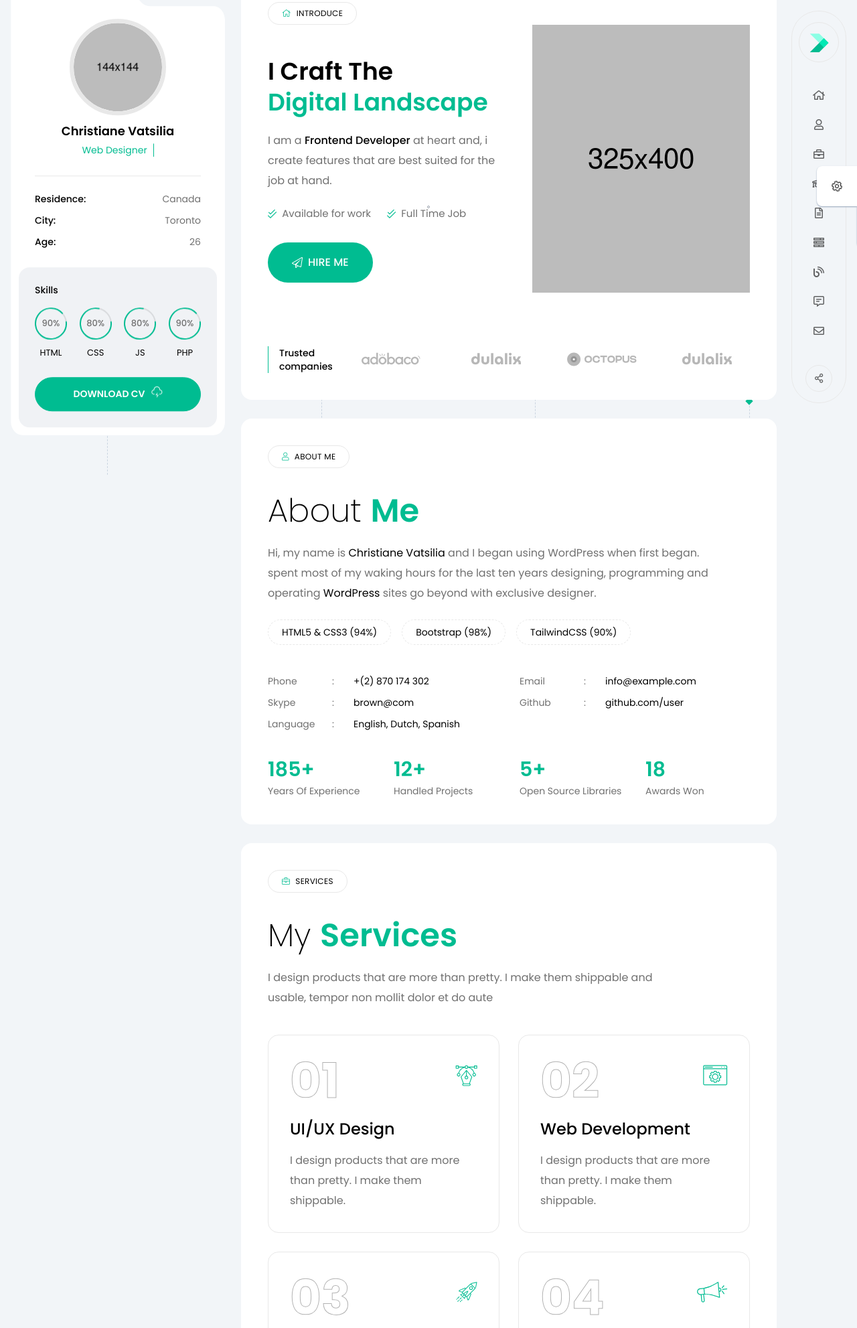
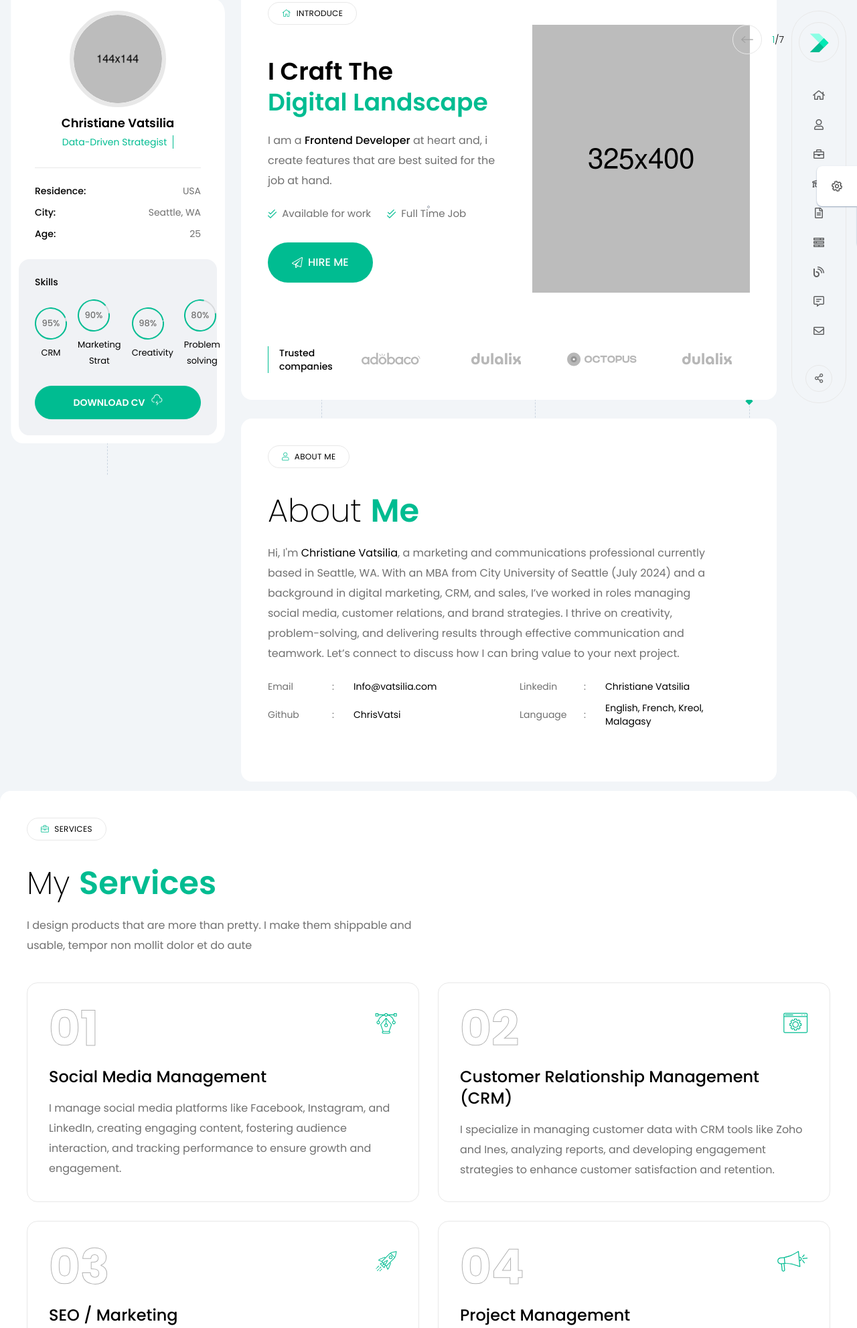
Before and after one commit to ChrisVatsi/vastilia.com, a plain HTML site: page index.html in a window 1280 px wide. Shown: the part 91-2074 px from the top of the page at 67% size. Drawn offline with Linux system fonts and the light colour scheme.

Commit message:
Update entire page

```diff
--- a/index.html
+++ b/index.html
@@ -242,9 +242,9 @@
                         <h6 class="mb-1 text-lg font-semibold text-black dark:text-white name">Christiane Vatsilia</h6>
                         <div class="leading-none cd-headline clip is-full-width">
                             <h6 class="text-sm cd-words-wrapper designation text-theme after:!bg-theme *:font-normal">
-                                <b class="is-visible">Web Developer</b>
-                                <b>Photographers</b>
-                                <b>Web Designer</b>
+                                <b class="is-visible">Creative Problem-Solver</b>
+                                <b>Customer-Centric Marketer</b>
+                                <b>Data-Driven Strategist</b><b>Detail-Oriented Organizer</b>
                             </h6>
                         </div>
                     </div>
@@ -252,15 +252,15 @@
                         <ul class="space-y-3 *:flex *:text-sm">
                             <li>
                                 <span class="flex-1 font-medium text-black dark:text-white">Residence:</span>
-                                <span>Canada</span>
+                                <span>USA</span>
                             </li>
                             <li>
                                 <span class="flex-1 font-medium text-black dark:text-white">City:</span>
-                                <span>Toronto</span>
+                                <span>Seattle, WA</span>
                             </li>
                             <li>
                                 <span class="flex-1 font-medium text-black dark:text-white">Age:</span>
-                                <span>26</span>
+                                <span>25</span>
                             </li>
                         </ul>
                     </div>
@@ -270,28 +270,28 @@
                         <div class="text-sm font-medium text-black dark:text-white">Skills</div>
                         <div class="flex items-center justify-between my-4 space-x-4 skills_circle *:space-y-2 *:text-center">
                             <div class="progressCircle">
+                                <div class="relative w-12 h-12 circle" data-percent="95" data-circlefill="#00BC91" data-circleempty="#777777">
+                                    <div class="absolute inset-0 text-[13px] font-medium label flex-center">100%</div>
+                                </div>
+                                <p class="text-[13px] font-normal dark:font-light text-black dark:text-white/90">CRM</p>
+                            </div>
+                            <div class="progressCircle">
                                 <div class="relative w-12 h-12 circle" data-percent="90" data-circlefill="#00BC91" data-circleempty="#777777">
-                                    <div class="absolute inset-0 text-[13px] font-medium label flex-center">90%</div>
-                                </div>
-                                <p class="text-[13px] font-normal dark:font-light text-black dark:text-white/90">HTML</p>
+                                    <div class="absolute inset-0 text-[13px] font-medium label flex-center">100%</div>
+                                </div>
+                                <p class="text-[13px] font-normal dark:font-light text-black dark:text-white/90">Marketing Strat</p>
+                            </div>
+                            <div class="progressCircle">
+                                <div class="relative w-12 h-12 circle" data-percent="98" data-circlefill="#00BC91" data-circleempty="#777777">
+                                    <div class="absolute inset-0 text-[13px] font-medium label flex-center">100%</div>
+                                </div>
+                                <p class="text-[13px] font-normal dark:font-light text-black dark:text-white/90">Creativity</p>
                             </div>
                             <div class="progressCircle">
                                 <div class="relative w-12 h-12 circle" data-percent="80" data-circlefill="#00BC91" data-circleempty="#777777">
-                                    <div class="absolute inset-0 text-[13px] font-medium label flex-center">80%</div>
-                                </div>
-                                <p class="text-[13px] font-normal dark:font-light text-black dark:text-white/90">CSS</p>
-                            </div>
-                            <div class="progressCircle">
-                                <div class="relative w-12 h-12 circle" data-percent="80" data-circlefill="#00BC91" data-circleempty="#777777">
-                                    <div class="absolute inset-0 text-[13px] font-medium label flex-center">80%</div>
-                                </div>
-                                <p class="text-[13px] font-normal dark:font-light text-black dark:text-white/90">JS</p>
-                            </div>
-                            <div class="progressCircle">
-                                <div class="relative w-12 h-12 circle" data-percent="90" data-circlefill="#00BC91" data-circleempty="#777777">
                                     <div class="absolute inset-0 text-[13px] font-medium label flex-center">90%</div>
                                 </div>
-                                <p class="text-[13px] font-normal dark:font-light text-black dark:text-white/90">PHP</p>
+                                <p class="text-[13px] font-normal dark:font-light text-black dark:text-white/90">Problem solving</p>
                             </div>
                         </div>
                         <div class="mt-6">
@@ -603,79 +603,36 @@
                                 About <span class="font-semibold text-theme">Me</span>
                             </h2>
                             <p class="max-w-2xl mt-4 md:mt-6 subtitle">
-                                Hi, my name is <span class="text-black dark:text-white">Christiane Vatsilia</span> and I began using WordPress when first began. spent most of my waking hours for the last ten years designing, programming and operating <span class="text-black dark:text-white"> WordPress</span> sites go beyond with exclusive designer.
+                                Hi, I'm <span class="text-black dark:text-white">Christiane Vatsilia</span>, a marketing and communications professional currently based in Seattle, WA. With an MBA from City University of Seattle (July 2024) and a background in digital marketing, CRM, and sales, I’ve worked in roles managing social media, customer relations, and brand strategies. I thrive on creativity, problem-solving, and delivering results through effective communication and teamwork. Let’s connect to discuss how I can bring value to your next project.
                             </p>
                         </div>
-                        <div class="mt-6 section-content">
-                            <div class="inline-flex flex-wrap items-center gap-2 mb-5 text-sm md:gap-4 *:inline-block *:px-3.5 *:py-2 *:transition *:duration-300 *:border *:border-dashed *:text-black dark:*:text-white/70 *:border-platinum dark:*:border-greyBlack *:rounded-3xl md:*:px-5 md:*:py-2">
-                                <a href="#"
-                                    class="hover:text-theme dark:hover:text-white">
-                                    HTML5 & CSS3 (94%)
-                                </a>
-                                <a href="#"
-                                    class="hover:text-theme dark:hover:text-white">
-                                    Bootstrap (98%)
-                                </a>
-                                <a href="#"
-                                    class="hover:text-theme dark:hover:text-white">
-                                    TailwindCSS (90%)
-                                </a>
-                            </div>
+
 
                             <ul class="grid mt-4 mb-10 text-sm lg:mt-6 md:grid-cols-2 gap-x-8 gap-y-3 *:flex *:items-center">
-                                <li>
-                                    <span class="flex-[0_0_6rem]">Phone</span>
-                                    <span class="flex-[0_0_2rem]">:</span>
-                                    <span class="text-black dark:text-white">+(2) 870 174 302 </span>
-                                </li>
+
                                 <li>
                                     <span class="flex-[0_0_6rem]">Email</span>
                                     <span class="flex-[0_0_2rem]">:</span>
-                                    <span class="text-black dark:text-white">info@example.com</span>
+                                    <a class="text-black dark:text-white" href="mailto:Job@vatsilia.com">Info@vatsilia.com</a>
                                 </li>
                                 <li>
-                                    <span class="flex-[0_0_6rem]">Skype</span>
+                                    <span class="flex-[0_0_6rem]">Linkedin</span>
                                     <span class="flex-[0_0_2rem]">:</span>
-                                    <span class="text-black dark:text-white">brown@com</span>
+                                    <a class="text-black dark:text-white" href="https://www.linkedin.com/in/vatsilia-christiane-a36933242">Christiane Vatsilia</a>
                                 </li>
                                 <li>
                                     <span class="flex-[0_0_6rem]">Github</span>
                                     <span class="flex-[0_0_2rem]">:</span>
-                                    <span class="text-black dark:text-white">github.com/user</span>
+                                    <a class="text-black dark:text-white" href="https://github.com/ChrisVatsi">ChrisVatsi</a>
                                 </li>
                                 <li>
                                     <span class="flex-[0_0_6rem]">Language</span>
                                     <span class="flex-[0_0_2rem]">:</span>
-                                    <span class="text-black dark:text-white">English, Dutch, Spanish</span>
+                                    <span class="text-black dark:text-white">English, French, Kreol, Malagasy</span>
                                 </li>
                             </ul>
 
-                            <ul class="grid grid-cols-2 gap-6 counters md:grid-cols-4 xl:gap-8">
-                                <li>
-                                    <div class="mb-1 text-2xl font-semibold md:text-3xl number text-theme 2xl:text-4xl">
-                                        <span>185</span>+
-                                    </div>
-                                    <div class="text-sm">Years Of Experience</div>
-                                </li>
-                                <li>
-                                    <div class="mb-1 text-2xl font-semibold md:text-3xl number text-theme 2xl:text-4xl">
-                                        <span>12</span>+
-                                    </div>
-                                    <div class="text-sm">Handled Projects</div>
-                                </li>
-                                <li>
-                                    <div class="mb-1 text-2xl font-semibold md:text-3xl number text-theme 2xl:text-4xl">
-                                        <span>05</span>+
-                                    </div>
-                                    <div class="text-sm">Open Source Libraries</div>
-                                </li>
-                                <li>
-                                    <div class="mb-1 text-2xl font-semibold md:text-3xl number text-theme 2xl:text-4xl">
-                                        <span>18</span>
-                                    </div>
-                                    <div class="text-sm">Awards Won</div>
-                                </li>
-                            </ul>
+
 
                         </div>
                     </div>
@@ -718,10 +675,11 @@
                                     01
                                 </div>
                                 <h4 class="mt-5 mb-4 text-xl font-medium text-black dark:text-white xl:text-2xl">
-                                    UI/UX Design
+                                    Social Media Management
                                 </h4>
                                 <p>
-                                    I design products that are more than pretty. I make them shippable.
+
+                                    I manage social media platforms like Facebook, Instagram, and LinkedIn, creating engaging content, fostering audience interaction, and tracking performance to ensure growth and engagement.
                                 </p>
                             </div>
                             <div class="card-item group hover:border-theme dark:hover:border-theme">
@@ -745,10 +703,10 @@
                                     02
                                 </div>
                                 <h4 class="mt-5 mb-4 text-xl font-medium text-black dark:text-white xl:text-2xl">
-                                    Web Development
+                                    Customer Relationship Management (CRM)
                                 </h4>
                                 <p>
-                                    I design products that are more than pretty. I make them shippable.
+                                I specialize in managing customer data with CRM tools like Zoho and Ines, analyzing reports, and developing engagement strategies to enhance customer satisfaction and retention.
                                 </p>
                             </div>
                             <div class="card-item group hover:border-theme dark:hover:border-theme">
@@ -784,7 +742,7 @@
                                     SEO / Marketing
                                 </h4>
                                 <p>
-                                    I design products that are more than pretty. I make them shippable.
+                                    I help businesses promote their events through strategic marketing, customer outreach, and effective engagement to maximize event success.
                                 </p>
                             </div>
                             <div class="card-item group hover:border-theme dark:hover:border-theme">
@@ -801,10 +759,10 @@
                                     04
                                 </div>
                                 <h4 class="mt-5 mb-4 text-xl font-medium text-black dark:text-white xl:text-2xl">
-                                    Branding & Strategy
+                                    Project Management
                                 </h4>
                                 <p>
-                                    I design products that are more than pretty. I make them shippable.
+                                    I oversee multiple projects, ensuring timely execution and team collaboration while adapting to challenges and delivering efficient solutions.
                                 </p>
                             </div>
                         </div>
@@ -828,11 +786,7 @@
                                 class="title text-[32px] md:text-4xl lg:text-5xl font-extralight text-black dark:text-white leading-1.27">
                                 My <span class="font-semibold text-theme">Advantages</span>
                             </h2>
-                            <p class="max-w-xl mt-4 md:mt-6 subtitle">
-                                I design products that are more than pretty. I make them shippable and usable, ttempor
-                                non mollit dolor et do aute
-                            </p>
-                        </div>
+
 
                         <div class="mt-12 skills-slider xl:mt-16">
                             <div class="swiper">
@@ -840,7 +794,7 @@
                                 <div class="swiper-wrapper *:space-y-5 *:text-center">
                                     <div class="swiper-slide">
                                         <div class="text-center icon">
-                                            <img src="assets/img/skill/figma.svg" class="dark:grayscale" alt="Figma">
+
                                         </div>
                                         <div class="progressCircle">
                                             <div class="relative w-32 h-32 mx-auto circle md:w-40 md:h-40"
@@ -850,11 +804,11 @@
                                                 </div>
                                             </div>
                                         </div>
-                                        <div class="text-black dark:text-white name">Figma</div>
+                                        <div class="text-black dark:text-white name">Adaptability</div>
                                     </div>
                                     <div class="swiper-slide">
                                         <div class="text-center icon">
-                                            <img src="assets/img/skill/webflow.svg" class="dark:grayscale" alt="webflow">
+
                                         </div>
                                         <div class="progressCircle">
                                             <div class="relative w-32 h-32 mx-auto circle md:w-40 md:h-40"
@@ -864,11 +818,11 @@
                                                 </div>
                                             </div>
                                         </div>
-                                        <div class="text-black dark:text-white name">Weblfow</div>
+                                        <div class="text-black dark:text-white name">Attention to Detail</div>
                                     </div>
                                     <div class="swiper-slide">
                                         <div class="text-center icon">
-                                            <img src="assets/img/skill/tailwind.svg" class="dark:grayscale" alt="TailwindCSS">
+
                                         </div>
                                         <div class="progressCircle">
                                             <div class="relative w-32 h-32 mx-auto circle md:w-40 md:h-40"
@@ -878,11 +832,11 @@
                                                 </div>
                                             </div>
                                         </div>
-                                        <div class="text-black dark:text-white name">Tailwind</div>
+                                        <div class="text-black dark:text-white name">Cultural Insight</div>
                                     </div>
                                     <div class="swiper-slide">
                                         <div class="text-center icon">
-                                            <img src="assets/img/skill/html.svg" class="dark:grayscale" alt="HTML5">
+
                                         </div>
                                         <div class="progressCircle">
                                             <div class="relative w-32 h-32 mx-auto circle md:w-40 md:h-40"
@@ -892,11 +846,11 @@
                                                 </div>
                                             </div>
                                         </div>
-                                        <div class="text-black dark:text-white name">HTML5</div>
+                                        <div class="text-black dark:text-white name">Diverse Experience</div>
                                     </div>
                                     <div class="swiper-slide">
                                         <div class="text-center icon">
-                                            <img src="assets/img/skill/css.svg" class="dark:grayscale" alt="CSS3">
+
                                         </div>
                                         <div class="progressCircle">
                                             <div class="relative w-32 h-32 mx-auto circle md:w-40 md:h-40"
@@ -906,11 +860,11 @@
                                                 </div>
                                             </div>
                                         </div>
-                                        <div class="text-black dark:text-white name">CSS3</div>
+                                        <div class="text-black dark:text-white name">Creative Problem-Solving</div>
                                     </div>
                                     <div class="swiper-slide">
                                         <div class="text-center icon">
-                                            <img src="assets/img/skill/js.svg" class="dark:grayscale" alt="JavaScript">
+
                                         </div>
                                         <div class="progressCircle">
                                             <div class="relative w-32 h-32 mx-auto circle md:w-40 md:h-40"
@@ -920,11 +874,11 @@
                                                 </div>
                                             </div>
                                         </div>
-                                        <div class="font-light text-black dark:text-white name">JavaScript</div>
+                                        <div class="font-light text-black dark:text-white name">Technical Expertise</div>
                                     </div>
                                     <div class="swiper-slide">
                                         <div class="text-center icon">
-                                            <img src="assets/img/skill/jquery.svg" class="dark:grayscale" alt="jQuery">
+
                                         </div>
                                         <div class="progressCircle">
                                             <div class="relative w-32 h-32 mx-auto circle md:w-40 md:h-40"
@@ -934,9 +888,20 @@
                                                 </div>
                                             </div>
                                         </div>
-                                        <div class="text-black dark:text-white name">jQuery</div>
-                                    </div>
-                                </div>
+                                        <div class="text-black dark:text-white name">Communication Skills</div>
+                                    </div>
+                                </div>
+                                <p class="max-w-xl mt-4 md:mt-6 subtitle">
+                                </div>Diverse Experience: I bring a broad skill set from marketing, sales, and community management across different industries.
+                                </div>Cultural Insight: With international experience in Madagascar, Mauritius, France, and the USA, I understand diverse markets and audiences.
+                            </div>Adaptability: I excel in managing multiple projects and adapting to changing environments to ensure successful outcomes.
+                        Creative Problem-Solving: I find innovative solutions for content creation, marketing strategies, and customer engagement.
+                    Attention to Detail: I ensure precision in all aspects of my work, from content to customer data management.
+                Communication Skills: I effectively engage with clients and teams to foster collaboration and build relationships.
+            Technical Expertise: Proficient in CRM tools and digital marketing platforms, I streamline processes for better performance.
+
+                                </p>
+                            </div>
 
                             </div>
                         </div>
```
Also changed, not shown: all-blogs.html (+6 -6 lines), all-projects.html (+6 -6 lines), article-details.html (+6 -6 lines), project-single.html (+6 -6 lines).
